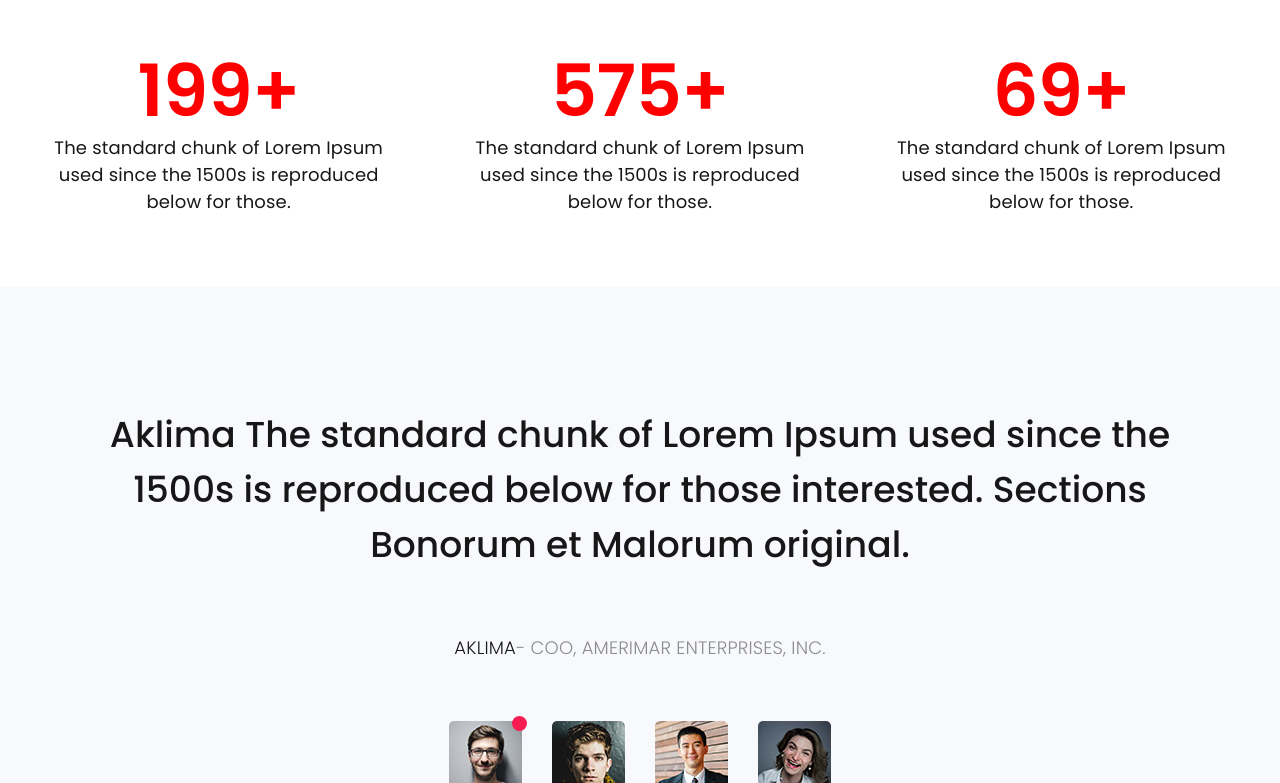
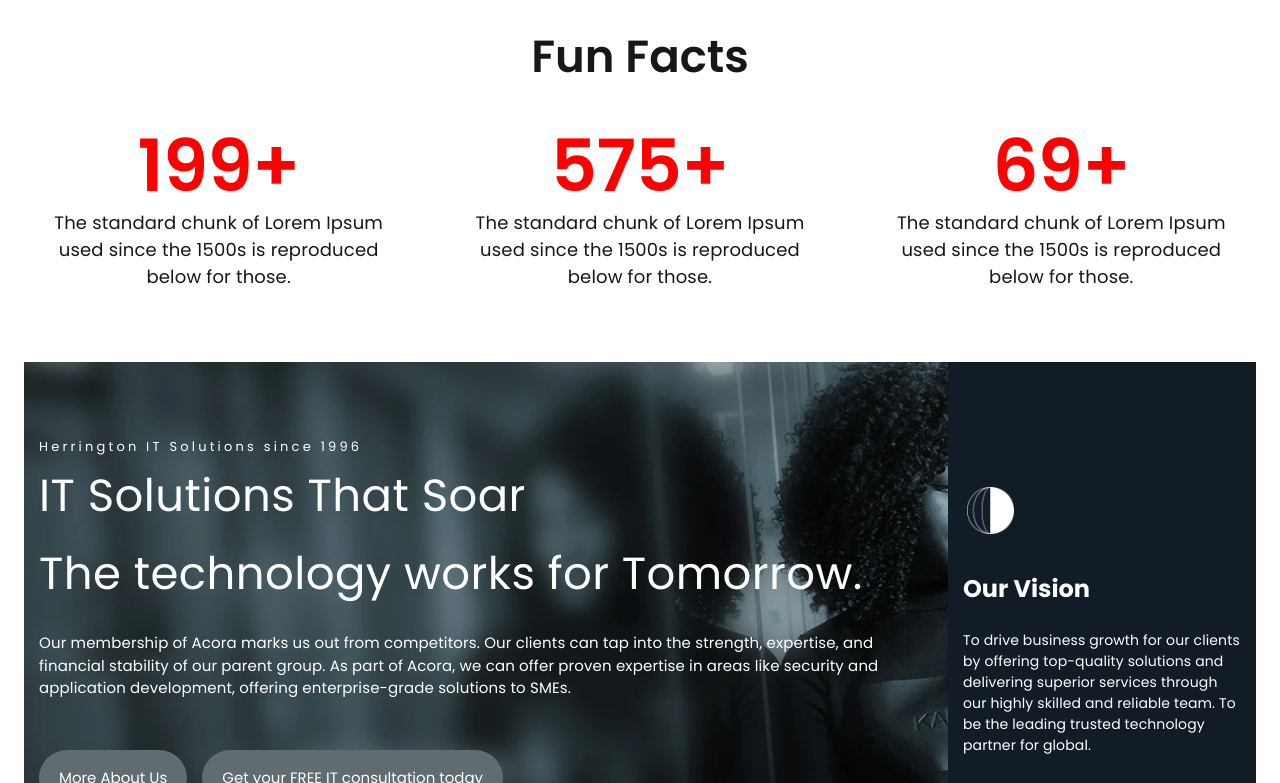
Before and after one commit to KaushalS1911/logixbuilt, a Next.js app: page / in a window 1280 px wide. Shown: the part 2876-3659 px from the top of the page. Built offline with nearby package versions, Linux system fonts and the light colour scheme.

Commit message:
small changes

```diff
--- a/src/app/page.jsx
+++ b/src/app/page.jsx
@@ -35,9 +35,9 @@ export default function Home() {
                     "The standard chunk of Lorem Ipsum used since the 1500s is reproduced below for those.",
                 ]}
             />
+            <Ourmission  />
             <Testimonial />
             <AboutBrand />
-            <Ourmission  />
             {/*<Industries />*/}
             {/*<Herosection />*/}
             {/*<Services />*/}
--- a/src/components/global/funfactcouter.jsx
+++ b/src/components/global/funfactcouter.jsx
@@ -5,7 +5,6 @@ import CountUp from "react-countup";
 import { useInView } from "react-intersection-observer";
 
 function FunFactCounter({ gap, color, heading, counters, counterDetails }) {
-    // Ensure consistent hook order
     const [ref, inView] = useInView({
         triggerOnce: true,
         threshold: 0.1,
@@ -31,7 +30,7 @@ function FunFactCounter({ gap, color, heading, counters, counterDetails }) {
                                     <Typography
                                         variant="h2"
                                         sx={{
-                                            fontSize: "72px",
+                                            fontSize: {xs:60,sm:65,md:72},
                                             fontWeight: 600,
                                             color: color ? "white" : "red",
                                         }}
--- a/src/components/global/testimonial.jsx
+++ b/src/components/global/testimonial.jsx
@@ -1,6 +1,6 @@
 'use client';
-import { Box, Container, Grid, Typography, useTheme } from "@mui/material";
-import React, { useEffect, useState } from "react";
+import {Box, Container, Grid, Typography} from "@mui/material";
+import React, {useEffect, useState} from "react";
 import background1 from "../../assets/images/about/testimonial/img-1.png";
 import background2 from "../../assets/images/about/testimonial/img-2.png";
 import img1 from "../../assets/images/about/testimonial/testimonial-1.jpg";
@@ -70,72 +70,65 @@ const users = [
             "The standard chunk of Lorem Ipsum used since the 1500s is reproduced below for those interested. Sections Bonorum et Malorum original.",
     },
 ];
+
 function Testimonial() {
-  const theme = useTheme();
     const [selectedPerson, setSelectedPerson] = useState(null);
     const [selectedImageIndex, setSelectedImageIndex] = useState(0);
 
     useEffect(() => {
         setSelectedPerson(users[0]);
+
+        const intervalId = setInterval(() => {
+            setSelectedImageIndex((prevIndex) => {
+                const nextIndex = (prevIndex + 1) % users.length;
+                setSelectedPerson(users[nextIndex]);
+                return nextIndex;
+            });
+        }, 3000);
+
+        return () => clearInterval(intervalId);
     }, []);
 
-  const handlePersonClick = (person, ind) => {
-    setSelectedPerson(person);
-    setSelectedImageIndex(ind);
-  };
-
     return (
-    <>
         <Box>
-        <Box
-          bgcolor={theme.palette.LightBlueBackground}
-          sx={{ padding: "120px 0px" }}
-        >
+            <Box sx={{padding: "120px 0px"}}>
                 <Container maxWidth="xl">
-            <Grid
-              container
-              justifyContent={"center"}
-              sx={{ position: "relative" }}
-            >
+                    <Grid container justifyContent={"center"} sx={{position: "relative"}}>
                         <Grid item xs={12}>
                             <Box
                                 sx={{
                                     position: "absolute",
-                      top: { md: "-10%", sm: "-10%", xs: "-1%" },
-                      left: { md: "20%", sm: "20%", xs: "-10%" },
-                      height: { md: "174px", sm: "100px", xs: "80px" },
-                    width: { md: "197px", sm: "100px", xs: "0px" },
+                                    top: {md: "-10%", sm: "-10%", xs: "-1%"},
+                                    left: {md: "20%", sm: "20%", xs: "-10%"},
+                                    height: {md: "174px", sm: "100px", xs: "80px"},
+                                    width: {md: "197px", sm: "100px", xs: "0px"},
                                     opacity: "1",
                                     backgroundRepeat: "no-repeat",
-                    backgroundSize: { md: "cover", sm: "cover", xs: "contain" },
+                                    backgroundSize: {md: "cover", sm: "cover", xs: "contain"},
                                     backgroundPosition: "center",
                                     backgroundImage: `url(${background1})`,
                                 }}
-                ></Box>
+                            />
                             <Box
                                 sx={{
                                     position: "absolute",
-                    bottom: { md: "55%", sm: "-10%", xs: "58%" },
-                    right: { md: "20%", sm: "20%", xs: "-10%" },
-                    height: { md: "174px", sm: "100px", xs: "80px" },
-                    width: { md: "197px", sm: "100px", xs: "0px" },
+                                    bottom: {md: "55%", sm: "-10%", xs: "58%"},
+                                    right: {md: "20%", sm: "20%", xs: "-10%"},
+                                    height: {md: "174px", sm: "100px", xs: "80px"},
+                                    width: {md: "197px", sm: "100px", xs: "0px"},
                                     opacity: "1",
                                     backgroundRepeat: "no-repeat",
-                    backgroundSize: { md: "cover", sm: "cover", xs: "contain" },
+                                    backgroundSize: {md: "cover", sm: "cover", xs: "contain"},
                                     backgroundPosition: "center",
                                     backgroundImage: `url(${background2})`,
                                 }}
-                ></Box>
-                <Box
-                  textAlign={"center"}
-                  sx={{
-                    padding: { md: "0px 40px", sm: "0px 30px", xs: "0px 0px" },
-                  }}
-                >
+                            />
+                            <Box textAlign={"center"} sx={{padding: {md: "0px 40px", sm: "0px 30px", xs: "0px 0px"}}}>
+                                <Box sx={{height: '162px', overflow: 'hidden'}}>
                                     <Typography
                                         variant="p"
                                         sx={{
-                      fontSize: { md: "36px", sm: "30px", xs: "20px" },
+                                            fontSize: {md: "36px", sm: "30px", xs: "20px"},
                                             fontWeight: "500",
                                             position: "relative",
                                             zIndex: "11",
@@ -143,28 +136,19 @@ function Testimonial() {
                                     >
                                         {selectedPerson && `${selectedPerson.contain}`}
                                     </Typography>
+                                </Box>
                                 <Typography
-                    sx={{
-                      paddingTop: "62px",
-                      fontSize: "18px",
-                      color: "#8c8c8c",
-                      fontWeight: "300",
-                    }}
-                  >
+                                    sx={{paddingTop: "62px", fontSize: "18px", color: "#8c8c8c", fontWeight: "300"}}>
                                     <Typography
                                         variant="span"
-                      sx={{
-                        fontSize: "18px",
-                        color: "#181818",
-                        fontWeight: "300",
-                      }}
+                                        sx={{fontSize: "18px", color: "#181818", fontWeight: "300"}}
                                     >
                                         {selectedPerson && `${selectedPerson.name}`}
                                     </Typography>
                                     - COO, AMERIMAR ENTERPRISES, INC.
                                 </Typography>
                             </Box>
-                <Box sx={{ paddingTop: "60px" }}>
+                            <Box sx={{paddingTop: "60px"}}>
                                 <Typography
                                     variant="ul"
                                     sx={{
@@ -180,29 +164,29 @@ function Testimonial() {
                                             key={ind}
                                             variant="li"
                                             sx={{
-                          paddingLeft: { md: "15px", sm: "10px", xs: "5px" },
-                          paddingRight: { md: "15px", sm: "10px", xs: "5px" },
-                          flexBasis: { md: "20%", sm: "23%", xs: "25%" },
-                          marginBottom: { md: "30px", sm: "20px", xs: "10px" },
+                                                m: 1,
                                                 outline: "none",
                                                 cursor: "pointer",
                                                 position: "relative",
                                             }}
                                         >
-                          <img src={value.imageSrc} alt={value.imageSrc} style={{ borderRadius: "5px" }} onClick={() => handlePersonClick(value, ind)}/>
-
-                        {selectedImageIndex == ind && (
+                                            <img
+                                                src={value.imageSrc}
+                                                alt={value.imageSrc}
+                                                style={{borderRadius: "5px", height: '100%', width: '100%'}}
+                                            />
+                                            {selectedImageIndex === ind && (
                                                 <Box
                                                     sx={{
                                                         position: "absolute",
                                                         top: -5,
-                              right: { md: 10, xs: 0 },
+                                                        right: -5,
                                                         borderRadius: "100px",
                                                         width: "15px",
                                                         height: "15px",
                                                         backgroundColor: 'crimson',
                                                     }}
-                          ></Box>
+                                                />
                                             )}
                                         </Typography>
                                     ))}
@@ -213,7 +197,6 @@ function Testimonial() {
                 </Container>
             </Box>
         </Box>
-    </>
     );
 }
 
--- a/src/components/home/herosection2.jsx
+++ b/src/components/home/herosection2.jsx
@@ -135,7 +135,6 @@ function Herosection2() {
                                         src={item.image}
                                         style={{
                                             width: "100%",
-
                                         }}
                                     />
                                 </Box>
--- a/src/components/home/industries.jsx
+++ b/src/components/home/industries.jsx
@@ -84,7 +84,7 @@ function Industries() {
     return (
         <Box className={'industries'}>
             <Box sx={{my: 10}}>
-                <Container>
+                <Container maxWidth={'xl'}>
                     <Grid container>
                         <Grid item xs={12} md={4}>
                             <Box component={'h2'} sx={{fontSize: 45, fontWeight: 600}}>Industries</Box>
--- a/src/components/home/ourmission.jsx
+++ b/src/components/home/ourmission.jsx
@@ -189,7 +189,7 @@ function Ourmission() {
                                 sx={{
                                     color: '#fff',
                                     position: 'absolute',
-                                    top: {xs:'82%',lg:'78%'},
+                                    top: {xs:'80%',lg:'78%'},
                                     left: {xs: 0,lg:30},
                                     borderRadius: '50%',
                                     height: '75px',
@@ -210,7 +210,7 @@ function Ourmission() {
                                 sx={{
                                     color: '#fff',
                                     position: 'absolute',
-                                    top: {xs:'82%',lg:'78%'},
+                                    top: {xs:'80%',lg:'78%'},
                                     left: {xs: 50,lg:90},
                                     height: '75px',
                                     width: '75px',
```
Also changed, not shown: src/components/home/aboutBrand.jsx (+17 -40 lines), src/components/home/capabilities.jsx (+2 -5 lines). Lines whose indentation alone changed are shown as unchanged.
